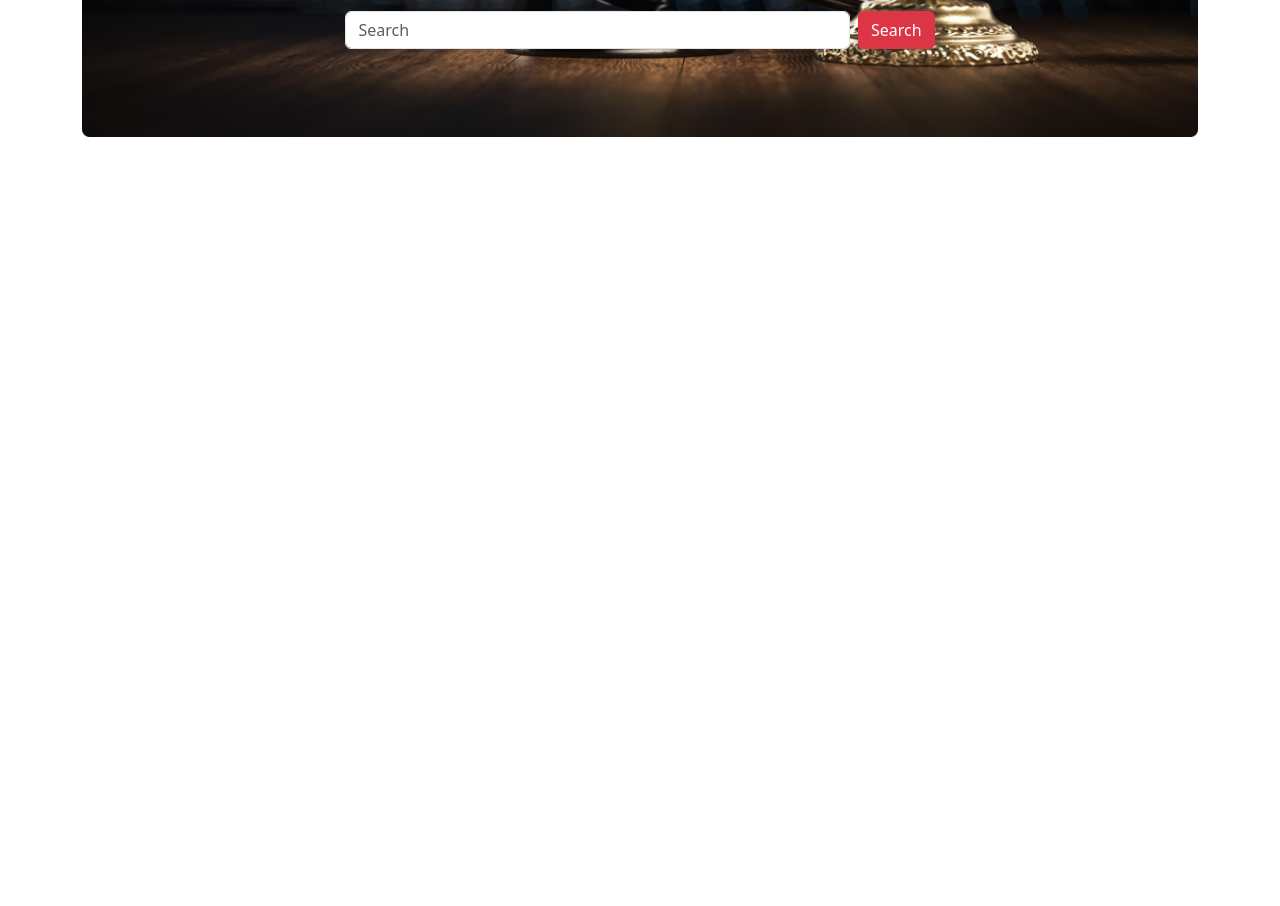
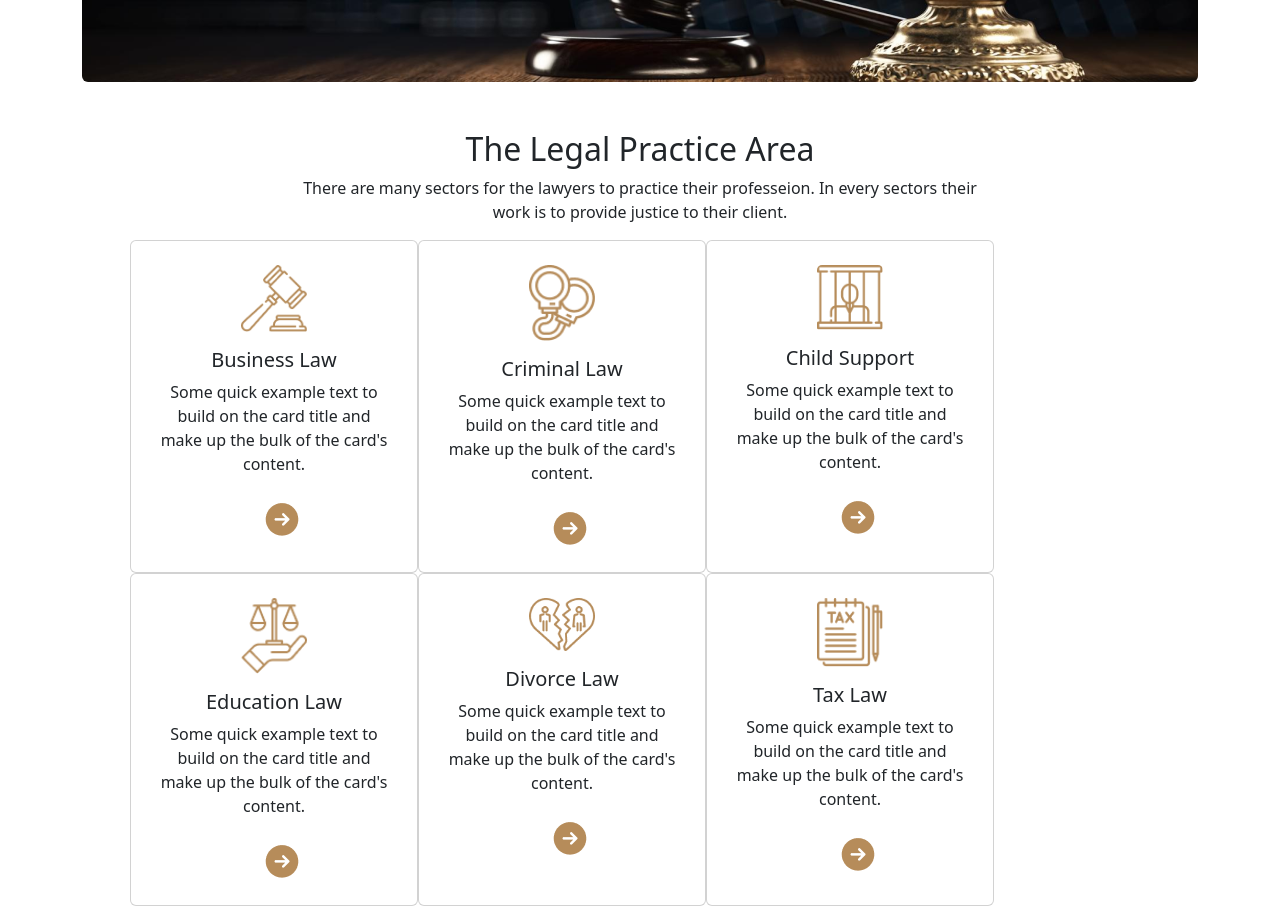
Before and after one commit to anika-aurony/legal-solution, a plain HTML site: page index.html in a window 1280 px wide. Shown: the part 460-1366 px from the top of the page. Before the commit the page ends 800 px from the top, so only its background shows below. Drawn offline with nearby package versions, Linux system fonts and the light colour scheme.

Commit message:
legal practice commit

```diff
--- a/index.html
+++ b/index.html
@@ -74,7 +74,7 @@
         </nav>
 
         <!-- Banner -->
-        <div id="carouselExampleCaptions" class="carousel slide">
+        <!-- <div id="carouselExampleCaptions" class="carousel slide">
 
             <div class="carousel-inner">
                 <div class="carousel-item active">
@@ -97,8 +97,8 @@
 
 
             </div>
-        </div>
-        <!-- <div class=" img-fluid h-auto p-5 text-center shadow-1-strong rounded mb-5 text-white"
+        </div> -->
+        <div class=" img-fluid h-auto p-5 text-center shadow-1-strong rounded mb-5 text-white"
             style="background-image: url('images/banner.png');">
             <h1 class="mb-3 mt-5 h-2">We Provide Effective <br> Legal Solutions</h1>
 
@@ -108,17 +108,71 @@
                 to established the women justice and against woman abusement.
             </p>
             <form class="d-flex mx-5 my-5" role="search">
-                <input class="form-control ms-5 me-2 " type="search" placeholder="Search" aria-label="Search">
+                <input class="form-control ms-md-5 me-2 " type="search" placeholder="Search" aria-label="Search">
                 <button class="btn btn-danger me-5" type="submit">Search</button>
             </form>
-        </div> -->
+        </div>
 
     </header>
 
     <main>
         <!-- The legal Practices -->
         <section>
-
+            <h2 class="text-center mt-5">The Legal Practice Area</h2>
+            <p class="text-center  ">There are many sectors for the lawyers to practice their professeion. In every
+                sectors their <br> work is to provide justice to their client. </p>
+            <div class="row row-cols-1 row-cols-md-3 text-center ms-5">
+                <div class="card " style="width: 18rem;">
+                    <img src="images/business.png" class="card-img-top w-25 mx-auto mt-4" alt="...">
+                    <div class="card-body">
+                        <h5 class="card-title">Business Law</h5>
+                        <p class="card-text text-center">Some quick example text to build on the card title and make up
+                            the bulk of the card's content.</p>
+                        <a href="#" class="btn ms-3 "><img class="mx-5" src="images/Frame.png" alt=""></a>
+                    </div>
+                </div>
+                <div class="card" style="width: 18rem;">
+                    <img src="images/criminal.png" class="card-img-top w-25 mx-auto mt-4" alt="...">
+                    <div class="card-body">
+                        <h5 class="card-title">Criminal Law</h5>
+                        <p class="card-text text-center">Some quick example text to build on the card title and make up
+                            the bulk of the card's content.</p>
+                        <a href="#" class="btn ms-3 "><img class="mx-5" src="images/Frame.png" alt=""></a>
+                    </div>
+                </div>
+                <div class="card" style="width: 18rem;">
+                    <img  src="images/child.png" class="card-img-top w-25 mx-auto mt-4" alt="...">
+                    <div class="card-body">
+                      <h5 class="card-title">Child Support</h5>
+                      <p class="card-text text-center">Some quick example text to build on the card title and make up the bulk of the card's content.</p>
+                      <a href="#" class="btn ms-3 "><img class="mx-5" src="images/Frame.png" alt=""></a>
+                    </div>
+                  </div>
+                  <div class="card" style="width: 18rem;">
+                    <img  src="images/education.png" class="card-img-top w-25 mx-auto mt-4" alt="...">
+                    <div class="card-body">
+                      <h5 class="card-title">Education Law</h5>
+                      <p class="card-text text-center">Some quick example text to build on the card title and make up the bulk of the card's content.</p>
+                      <a href="#" class="btn ms-3 "><img class="mx-5" src="images/Frame.png" alt=""></a>
+                    </div>
+                  </div>
+                  <div class="card" style="width: 18rem;">
+                    <img  src="images/divorce.png" class="card-img-top w-25 mx-auto mt-4" alt="...">
+                    <div class="card-body">
+                      <h5 class="card-title">Divorce Law</h5>
+                      <p class="card-text text-center">Some quick example text to build on the card title and make up the bulk of the card's content.</p>
+                      <a href="#" class="btn ms-3 "><img class="mx-5" src="images/Frame.png" alt=""></a>
+                    </div>
+                  </div>
+                  <div class="card" style="width: 18rem;">
+                    <img  src="images/tax.png" class="card-img-top w-25 mx-auto mt-4" alt="...">
+                    <div class="card-body">
+                      <h5 class="card-title">Tax Law</h5>
+                      <p class="card-text text-center">Some quick example text to build on the card title and make up the bulk of the card's content.</p>
+                      <a href="#" class="btn ms-3 "><img class="mx-5" src="images/Frame.png" alt=""></a>
+                    </div>
+                  </div>
+            </div>
         </section>
 
     </main>
```
